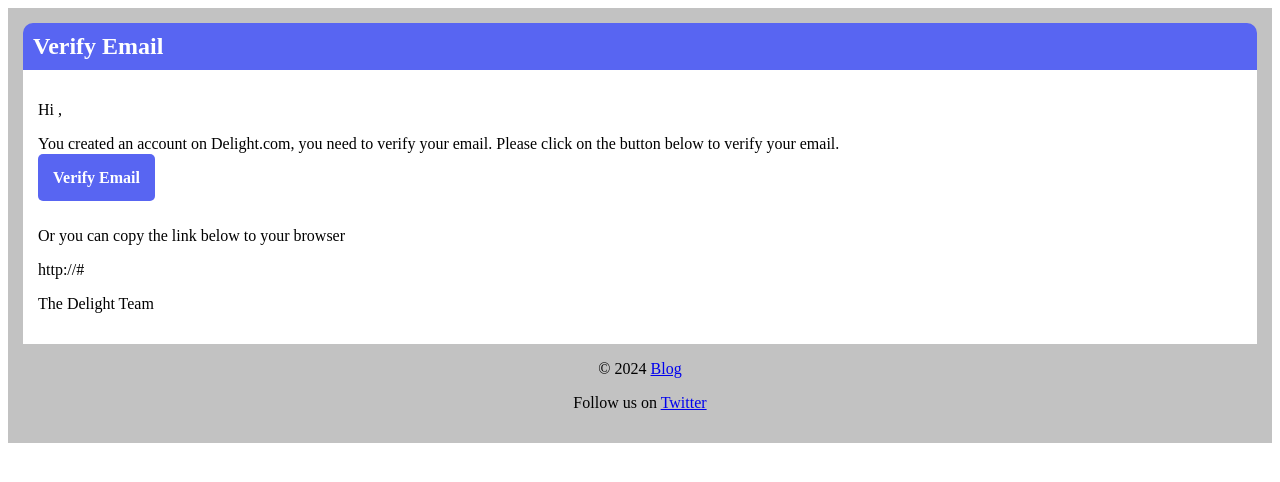
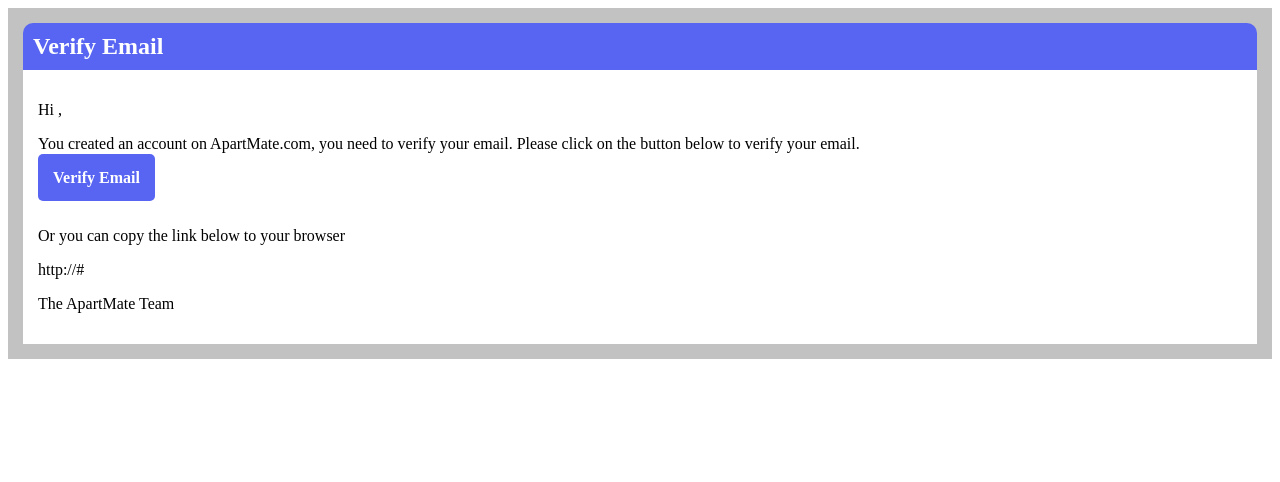
Before and after one commit to SunilCotterill/team-16-capstone, a Django app: template submitter/templates/submitter/verify_email_message.html in a window 1280 px wide. Shown: the top 482 px of the page. Run offline with Django 4.2, Linux system fonts and the light colour scheme; the template is opened without the code that fills it, so the values that code supplies are empty.

Commit message:
updated email message

```diff
--- a/submitter/templates/submitter/verify_email_message.html
+++ b/submitter/templates/submitter/verify_email_message.html
@@ -2,16 +2,12 @@
     <h2 style="margin: 0; padding: 10px; border-top-left-radius: 10px; border-top-right-radius: 10px; background-color: #5865F2; color: #ffffff;">Verify Email</h2>
     <div style="margin: 0; padding: 15px; background-color: #ffffff;">
         <p>Hi {{ user.name }},</p>
-        <p>You created an account on Delight.com, you need to verify your email. Please click on the button below to verify your email.</p>
+        <p>You created an account on ApartMate.com, you need to verify your email. Please click on the button below to verify your email.</p>
         <a href="{{ request.scheme }}://{{ domain }}{% url 'submitter:verify-email-confirm' uidb64=uid token=token %}" style="border: 0; color: #ffffff; background-color: #5865F2; padding: 15px; font-weight: bold; text-decoration: none; border-radius: 5px;">
             Verify Email
         </a>
         <p style="margin-top: 40px;">Or you can copy the link below to your browser</p>
         <p>{{ request.scheme }}://{{ domain }}{% url 'submitter:verify-email-confirm' uidb64=uid token=token %}</p>
-        <p>The Delight Team</p>
-    </div>
-    <div style="text-align: center; margin-top: 20px 0;">
-        <p>© {% now 'Y' %} <a href="https://delighto.medium.com">Blog</a></p>
-        <p>Follow us on <a href="https://twitter.com/DelightGbolahan">Twitter</a></p>
+        <p>The ApartMate Team</p>
     </div>
 </div>
```
